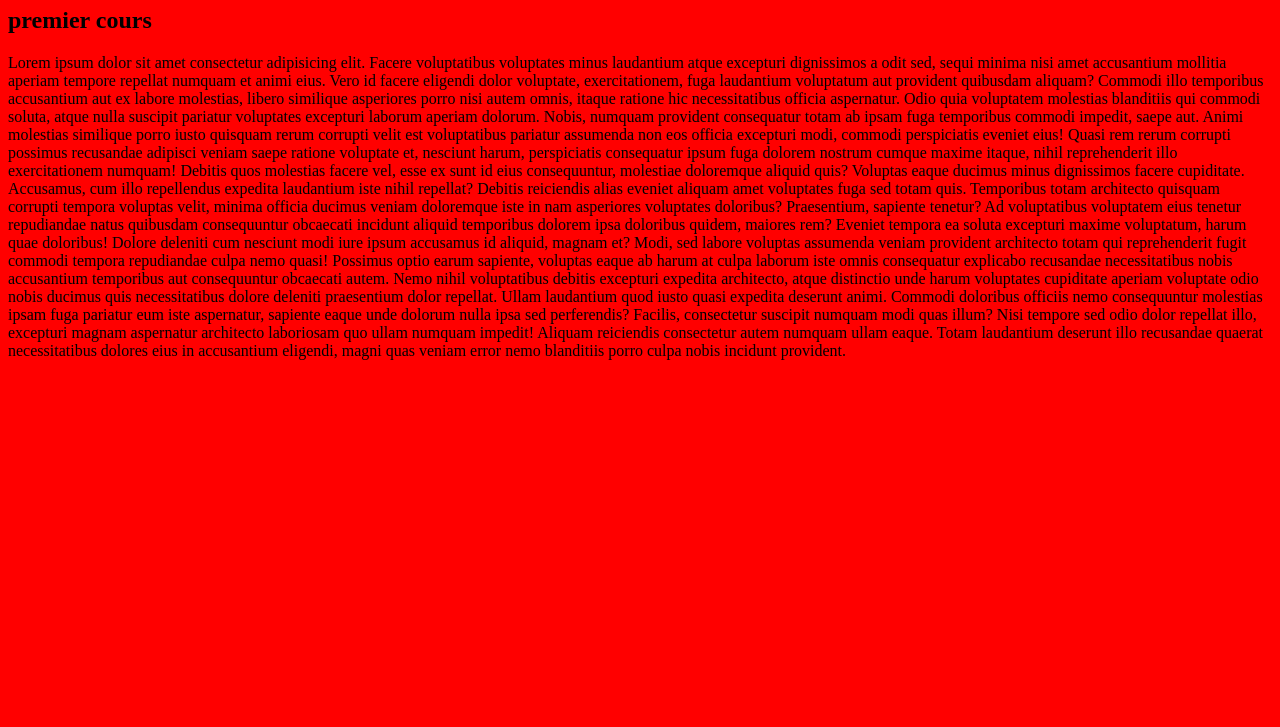
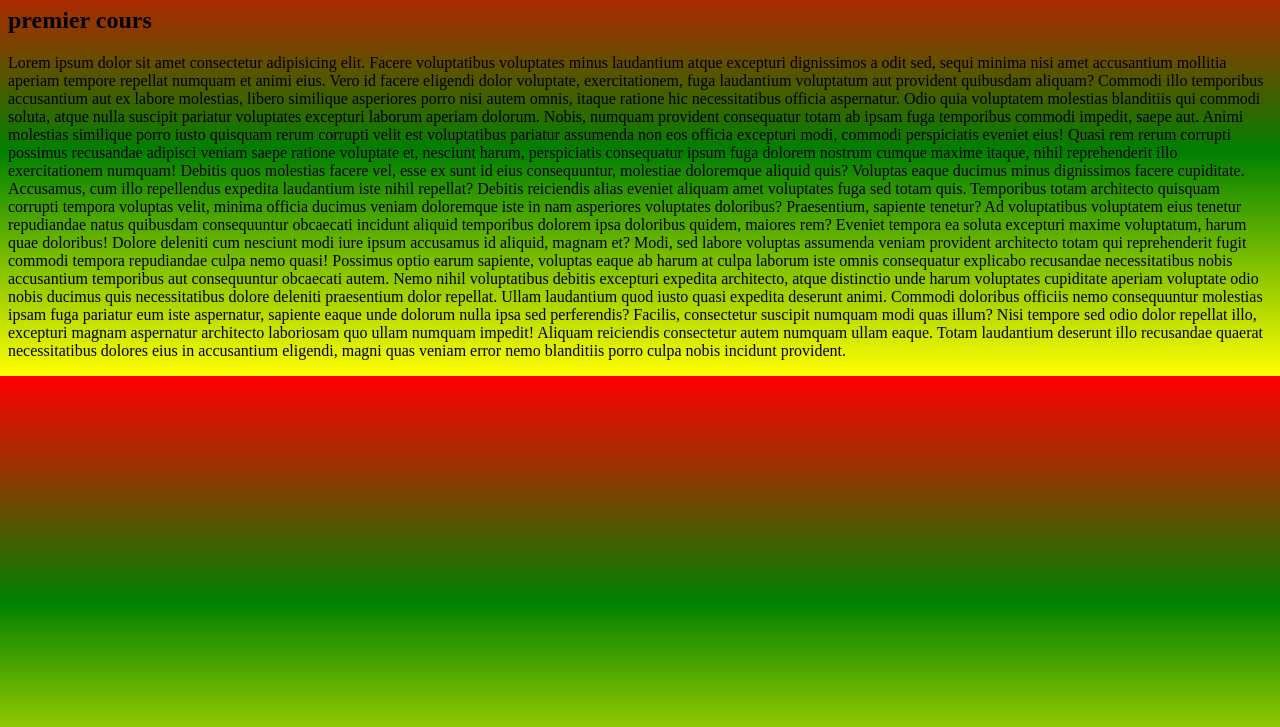
Before and after one commit to LightAurore/blablabla, a plain HTML site: page index.html in a window 1280 px wide. Shown: the part 73-800 px from the top of the page. Drawn offline with Linux system fonts and the light colour scheme.

Commit message:
Update index.html

```diff
--- a/index.html
+++ b/index.html
@@ -7,7 +7,9 @@
     <title>Document</title>
     <style>
         body{
-            background-color: red;
+            background-color: rgba(255, 0, 0, 0.027);
+            background-image: linear-gradient(red, green, yellow);
+
         }
     </style>
 </head>
```
